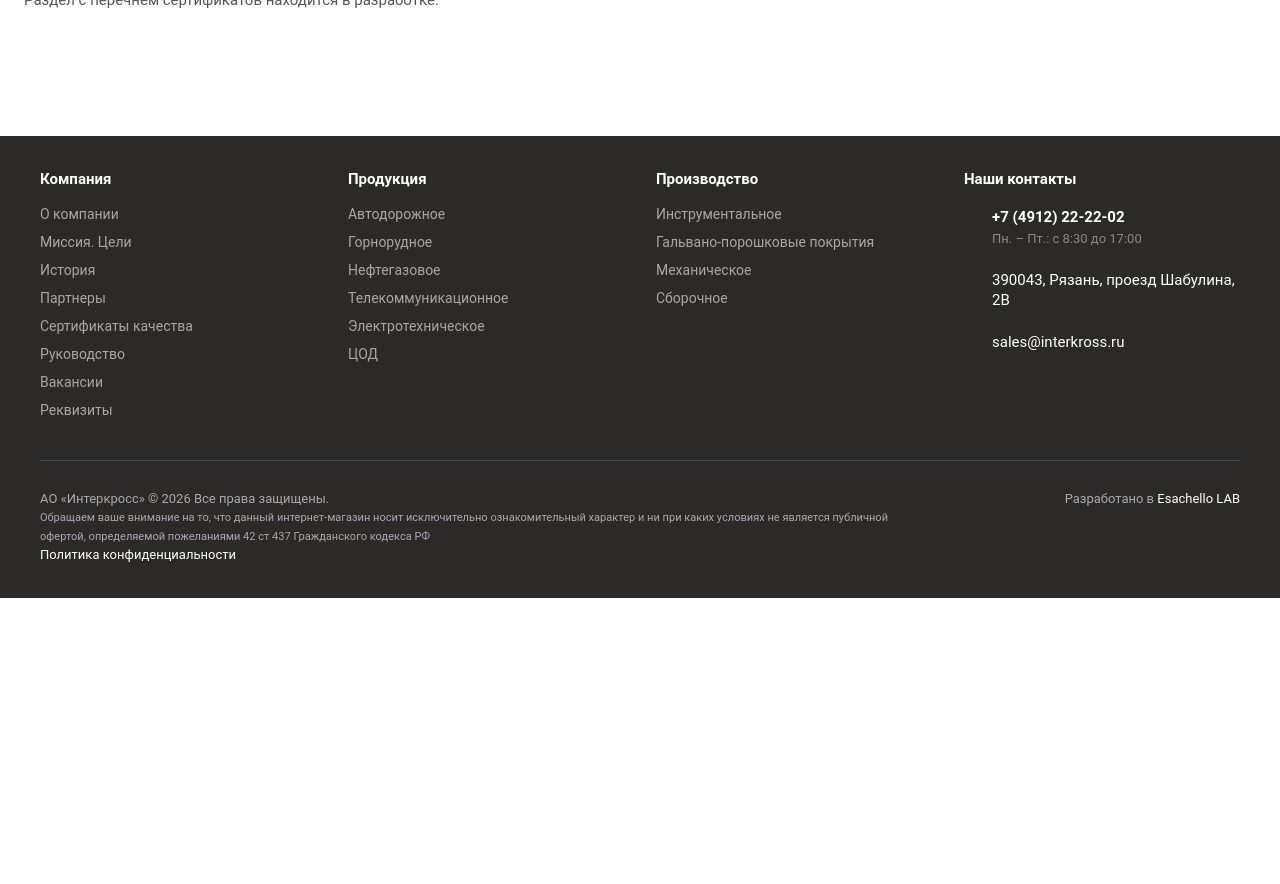
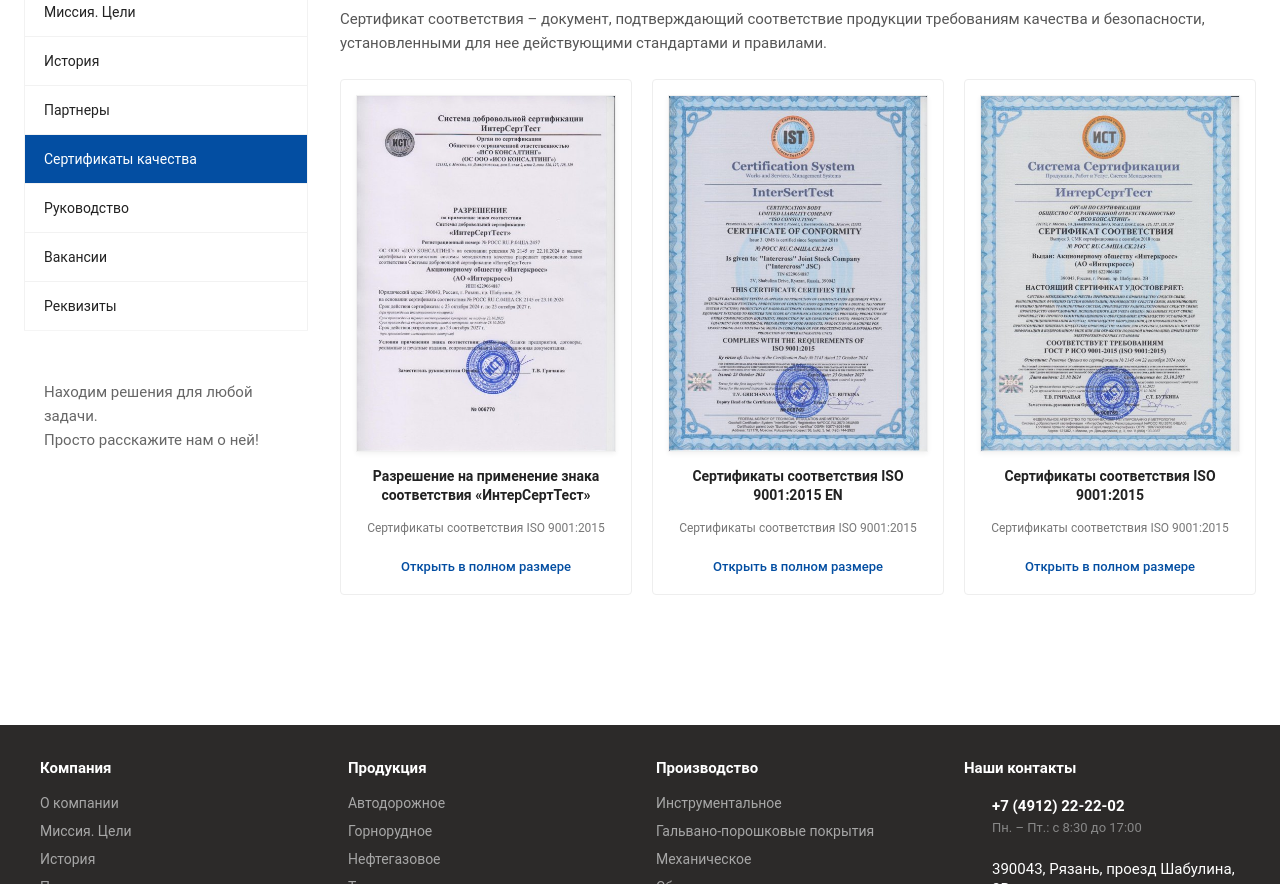
Before and after one commit to Makisima/intercross_pro, an Eleventy site: page src/company/licenses/index.njk in a window 1280 px wide. Shown: the part 303-1187 px from the top of the page. Before the commit the page ends 901 px from the top, so only its background shows below. Built offline with nearby package versions, Linux system fonts and the light colour scheme; Eleventy itself is replaced by a stand-in of ours; files that its build step writes are made by us from their sources.

Commit message:
feat: наполнена страница Сертификаты качества (сетка карточек с полноразмерным открытием)

```diff
--- a/src/company/licenses/index.njk
+++ b/src/company/licenses/index.njk
@@ -4,11 +4,75 @@ title: "Сертификаты качества — АО «Интеркросс
 description: "Сертификаты и лицензии на продукцию АО «Интеркросс»: ISO 9001-2015, технический регламент ЕАЭС."
 bodyClass: "header_nopacity header_fill_colored side_left all_title_2 mfixed_Y mfixed_view_always fill_bg_n mheader-v1 footer-v3 header-v1 title-v1 with_phones"
 ---
+<style>
+	.certificates-grid {
+		display: grid;
+		grid-template-columns: repeat(3, 1fr);
+		gap: 20px;
+		margin-bottom: 30px;
+		margin-top: 20px;
+	}
+	.certificate-card {
+		display: flex;
+		flex-direction: column;
+		justify-content: space-between;
+		background: #fff;
+		border: 1px solid #eee;
+		border-radius: 4px;
+		padding: 15px;
+		transition: box-shadow 0.3s;
+		text-align: center;
+	}
+	.certificate-card:hover {
+		box-shadow: 0 5px 15px rgba(0,0,0,0.1);
+	}
+	.certificate-card .cert-image {
+		margin-bottom: 15px;
+		display: block;
+	}
+	.certificate-card .cert-image img {
+		width: 100%;
+		height: auto;
+		border: 1px solid #f0f0f0;
+		box-shadow: 0 2px 5px rgba(0,0,0,0.05);
+	}
+	.certificate-card .cert-title {
+		font-size: 14px;
+		font-weight: 600;
+		color: #222;
+		margin-bottom: 10px;
+		line-height: 1.4;
+	}
+	.certificate-card .cert-desc {
+		font-size: 12px;
+		color: #777;
+		margin-bottom: 15px;
+	}
+	.certificate-card .cert-link {
+		display: inline-block;
+		color: #034EA2;
+		font-size: 13px;
+		text-decoration: none;
+		font-weight: 500;
+		margin-top: auto;
+	}
+	.certificate-card .cert-link:hover {
+		text-decoration: underline;
+	}
+	@media (max-width: 991px) {
+		.certificates-grid { grid-template-columns: repeat(2, 1fr); }
+	}
+	@media (max-width: 575px) {
+		.certificates-grid { grid-template-columns: 1fr; }
+	}
+</style>
+
 <div class="body">
 	<div class="body_media"></div>
 	<div role="main" class="main banner-auto">
 		<div class="container">
 			<div class="maxwidth-theme">
+
 				<div class="breadcrumbs">
 					<ul class="breadcrumb">
 						<li><a href="/">Главная</a></li>
@@ -16,10 +80,77 @@ bodyClass: "header_nopacity header_fill_colored side_left all_title_2 mfixed_Y m
 						<li><span>Сертификаты качества</span></li>
 					</ul>
 				</div>
+
 				<h1 id="pagetitle">Сертификаты качества</h1>
-				<div class="text_block" style="margin-top: 20px;">
-					<p>Отлаженная система испытания и сертификации продукции. Соблюдение технического регламента Евразийского экономического союза и ГОСТа ISO 9001-2015.</p>
-					<p>Раздел с перечнем сертификатов находится в разработке.</p>
+
+				<div class="row">
+					<!-- Боковое меню (слева) -->
+					<div class="col-md-3 col-sm-12 col-xs-12">
+						<aside class="sidebar">
+							<ul class="nav nav-list side-menu">
+								<li><a href="/company/">О компании</a></li>
+								<li><a href="/company/missiya-tseli/">Миссия. Цели</a></li>
+								<li><a href="/company/history/">История</a></li>
+								<li><a href="/company/partners/">Партнеры</a></li>
+								<li class="active"><a href="/company/licenses/">Сертификаты качества</a></li>
+								<li><a href="/company/staff/">Руководство</a></li>
+								<li><a href="/company/vacancy/">Вакансии</a></li>
+								<li><a href="/company/requisites/">Реквизиты</a></li>
+							</ul>
+						</aside>
+						<div class="sidearea">
+							<div class="include" style="padding: 20px 10px 0 20px; color: #666666;">
+								Находим решения для любой задачи.<br>
+								Просто расскажите нам о ней!
+							</div>
+						</div>
+					</div>
+
+					<!-- Основной контент (справа) -->
+					<div class="col-md-9 col-sm-12 col-xs-12 content-md">
+
+						<h3 style="margin-top: 20px;">Сертификаты соответствия ISO 9001:2015</h3>
+
+						<div class="text_block" style="margin-bottom: 20px;">
+							<p>Сертификат соответствия – документ, подтверждающий соответствие продукции требованиям качества и безопасности, установленными для нее действующими стандартами и правилами.</p>
+						</div>
+
+						<div class="certificates-grid">
+
+							<!-- Сертификат 1 -->
+							<div class="certificate-card">
+								<a href="/upload/iblock/355/04v933c87xeyvr4ggtzb37lcauqkem9g.jpg" target="_blank" class="cert-image">
+									<img src="/upload/iblock/3a6/p4ya625dfs4nt86yik92db323579in8l.jpg" alt="Разрешение на применение знака соответствия «ИнтерСертТест»">
+								</a>
+								<div class="cert-title">Разрешение на применение знака соответствия «ИнтерСертТест»</div>
+								<div class="cert-desc">Сертификаты соответствия ISO 9001:2015</div>
+								<a href="/upload/iblock/355/04v933c87xeyvr4ggtzb37lcauqkem9g.jpg" target="_blank" class="cert-link">Открыть в полном размере</a>
+							</div>
+
+							<!-- Сертификат 2 -->
+							<div class="certificate-card">
+								<a href="/upload/iblock/ec7/cgzayxeii5hfa3or7ineezevg74n4z8c.jpg" target="_blank" class="cert-image">
+									<img src="/upload/iblock/f38/lxyot0zzptzxzba916eede3m8uj5j5uo.jpg" alt="Сертификаты соответствия ISO 9001:2015 EN">
+								</a>
+								<div class="cert-title">Сертификаты соответствия ISO 9001:2015 EN</div>
+								<div class="cert-desc">Сертификаты соответствия ISO 9001:2015</div>
+								<a href="/upload/iblock/ec7/cgzayxeii5hfa3or7ineezevg74n4z8c.jpg" target="_blank" class="cert-link">Открыть в полном размере</a>
+							</div>
+
+							<!-- Сертификат 3 -->
+							<div class="certificate-card">
+								<a href="/upload/iblock/0a1/xkfe356ma6zaaqai38psirrscojoc7an.jpg" target="_blank" class="cert-image">
+									<img src="/upload/iblock/6c5/tcnas6p54g7u8iemowz6hqssj782lopr.jpg" alt="Сертификаты соответствия ISO 9001:2015">
+								</a>
+								<div class="cert-title">Сертификаты соответствия ISO 9001:2015</div>
+								<div class="cert-desc">Сертификаты соответствия ISO 9001:2015</div>
+								<a href="/upload/iblock/0a1/xkfe356ma6zaaqai38psirrscojoc7an.jpg" target="_blank" class="cert-link">Открыть в полном размере</a>
+							</div>
+
+						</div>
+
+					</div>
+
 				</div>
 			</div>
 		</div>
```
